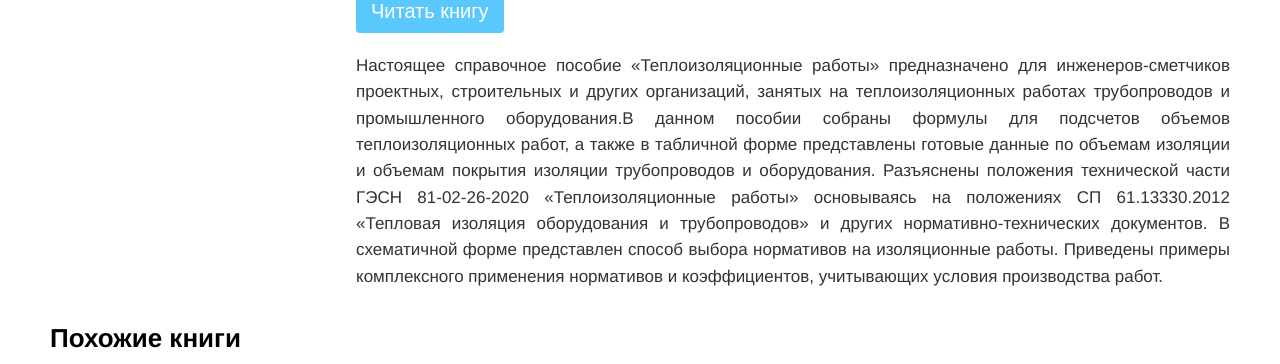
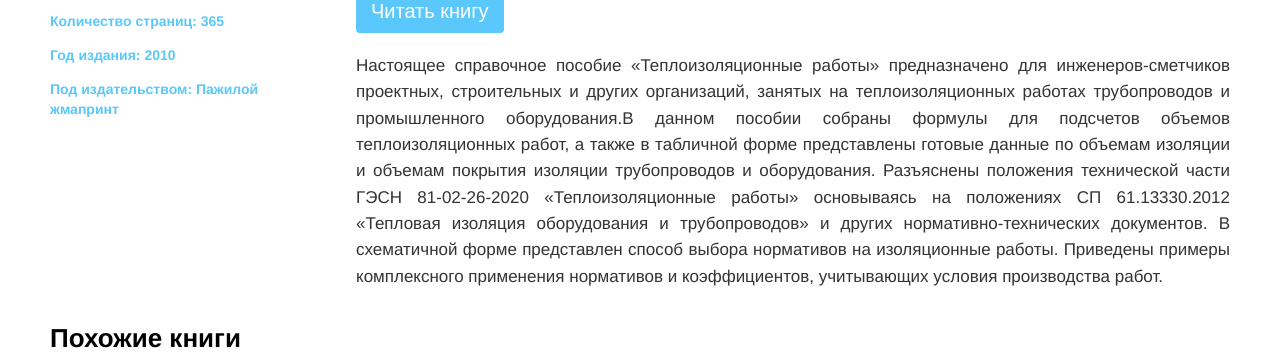
Before and after one commit to doktorfish0078/Summer_anal_practic, a Python web app: template templates/show_discription_book.html in a window 1280 px wide. Shown: the part 363-727 px from the top of the page. Run offline with Jinja, Linux system fonts and the light colour scheme; the template is opened without the code that fills it, so the values that code supplies are empty; some libraries are stand-ins or nearby versions.

Commit message:
add year, publising house and count pages in description about books

```diff
--- a/static/style_show_book.css
+++ b/static/style_show_book.css
@@ -138,6 +138,21 @@ body {
     margin-bottom: 30px;
 }
 
+
+/* .book_image_other{
+    display: flex;
+    flex-direction: column;
+    justify-content: start;
+} */
+
+.book_date,
+.book_publishing_house,
+.book_count_pages {
+    padding: 7px 0;
+    font-weight: 700;
+    color: #5ac8fa;
+}
+
 .book_image {
     min-width: 270px;
 }
--- a/templates/show_discription_book.html
+++ b/templates/show_discription_book.html
@@ -61,6 +61,10 @@
                 <div class="book_image">
                     <img src="https://online-knigi.com.ua/pic/6/9/8/1/0/7/kniga-teploizolyacionnye-raboty-spravochnoe-posobie.jpg" alt="">
                 </div>
+                <div class="book_count_pages">Количество страниц: 365</div>
+                <div class="book_date">Год издания: 2010</div>
+                <div class="book_publishing_house">Под издательством: Пажилой жмапринт</div>
+
             </div>
 
             <div class="book_title_description">
```
